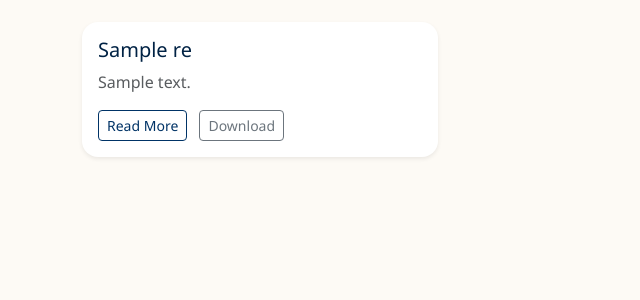
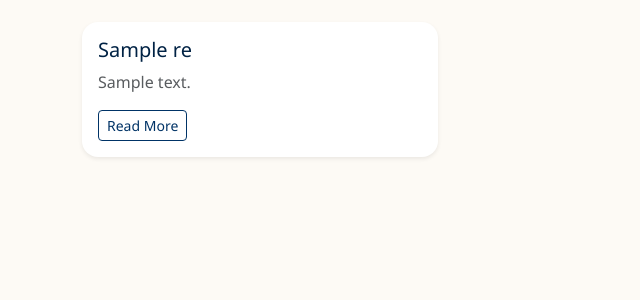
Before and after one commit to Fasna4522/EHospital, a Django app: template templates/patient/health_resources.html in a window 1280 px wide. Shown: the part 258-558 px from the top of the page, without its empty margins (0-640 px from the left). Run offline with Django 3.2, Linux system fonts and the light colour scheme; the template is opened without the code that fills it: most values are stand-ins (such as "Sample title", 1, 10 or a date in 2020).

Commit message:
Update made directly on PythonAnywhere

```diff
--- a/templates/patient/health_resources.html
+++ b/templates/patient/health_resources.html
@@ -23,9 +23,7 @@
                     {% if res.link %}
                     <a href="{{ res.link }}" target="_blank" class="btn btn-sm btn-outline-primary">Read More</a>
                     {% endif %}
-                    {% if res.uploaded_file %}
-                    <a href="{{ res.uploaded_file.url }}" class="btn btn-sm btn-outline-secondary ms-2">Download</a>
-                    {% endif %}
+
                 </div>
             </div>
         </div>
```
Also changed, not shown: 1 other file.
